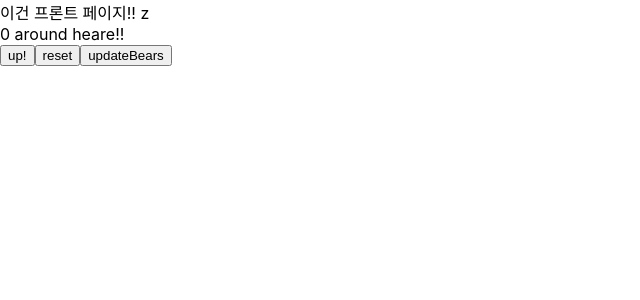
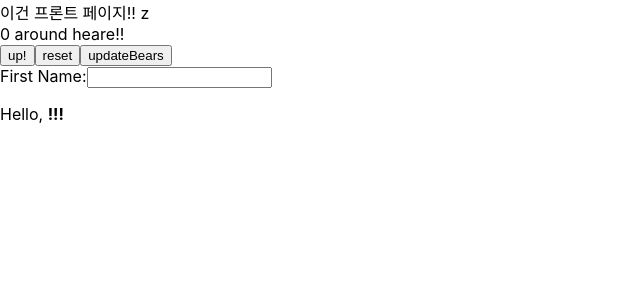
Before and after one commit to hayeonn2/VanillaJS-React-Nodejs, a React (Create React App) app in the folder frontend/: page / in a window 1280 px wide. Shown: the top 300 px of the page, without its empty margins (0-640 px from the left). Built offline with nearby package versions, Linux system fonts and the light colour scheme; no server answers.

Commit message:
usePersonStore 생성 후 input 테스트

```diff
--- a/frontend/src/App.js
+++ b/frontend/src/App.js
@@ -1,6 +1,7 @@
 import {useEffect} from "react";
 import axios from "axios";
 import { useStore } from './zustand/useStore';
+import { usePersonStore } from './zustand/usePerson';
 
 function App(){
   const getApi = async () => {
@@ -16,10 +17,9 @@ function App(){
   const removeAllBears = useStore((state) => state.removeAllBears);
   const updateBears = useStore((state) => state.updateBears);
 
-  // 새로운 곰의 수를 업데이트하기
-  const handleUpdateBears = () => {
-    updateBears(12);
-  }
+  // 이름 받기
+  const firstName = usePersonStore((state) => state.firstName);
+  const updateFirstName = usePersonStore((state) => state.updateFirstName);
 
   return(
   <div>
@@ -27,7 +27,18 @@ function App(){
     <div>{bears} around heare!! </div>
     <button onClick={increasePopulation}>up!</button>
     <button onClick={removeAllBears}>reset</button>
-    <button onClick={handleUpdateBears}>updateBears</button>
+    <button onClick={() => updateBears(12)}>updateBears</button>
+
+    <div>
+      <label>
+        First Name:
+        <input
+          onChange={(e) => updateFirstName(e.target.value)}
+          value={firstName}
+        />
+      </label>
+      <p>Hello, <strong>{firstName}!!!</strong></p>
+    </div>
   </div>
   )
 };
--- /dev/null
+++ b/frontend/src/zustand/usePerson.js
@@ -0,0 +1,18 @@
+import {create} from 'zustand';
+
+// type State = {
+//     firstName: string;
+//     lastName: string;
+// };
+
+// type Action = {
+//     updateFirstName: (firstName: State['firstName']) => void;
+//     updateLastName: (lastName: State['lastName']) => void;
+// };
+
+export const usePersonStore = create((set) => ({
+    firstName: '',
+    lastName: '',
+    updateFirstName: (firstName) => set(() => ({ firstName })),
+    updateLastName: (lastName) => set(() => ({ lastName })),
+}));
```
